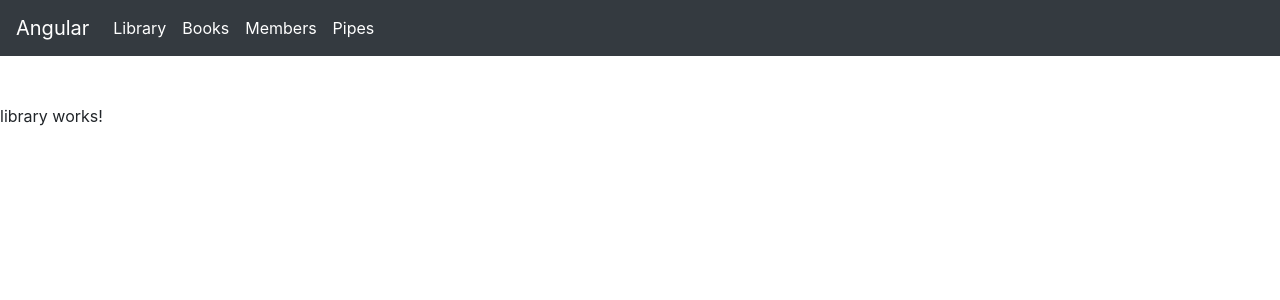
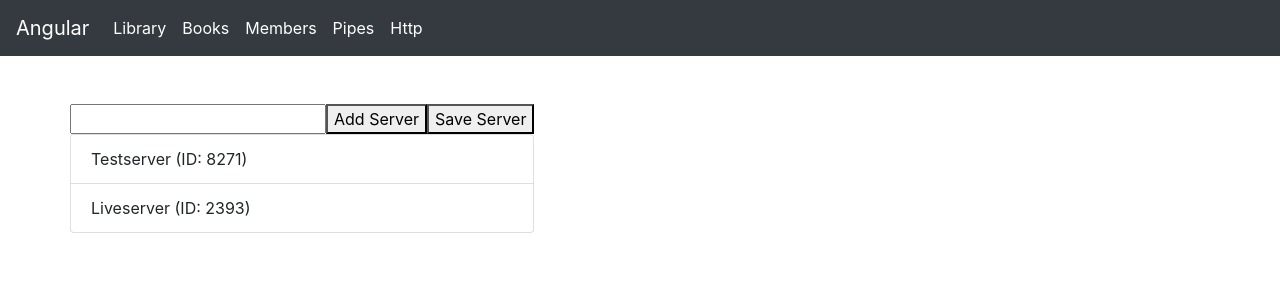
Before and after one commit to Carhoglu/angular-start, an Angular app: page /http in a window 1280 px wide. Shown: the top 300 px of the page. Built offline with nearby package versions, Linux system fonts and the light colour scheme.

Commit message:
Firebase Post Request

```diff
--- a/src/app/app.component.html
+++ b/src/app/app.component.html
@@ -6,6 +6,7 @@
       <a class="nav-item nav-link active" [routerLink]="['books']">Books</a>
       <a class="nav-item nav-link active" [routerLink]="['members']">Members</a>
       <a class="nav-item nav-link active" [routerLink]="['pipes']">Pipes</a>
+      <a class="nav-item nav-link active" [routerLink]="['http']">Http</a>
     </div>
   </div>
   <div class="navbar-expand ml-auto navbar-nav">
--- /dev/null
+++ b/src/app/http/http.component.html
@@ -0,0 +1,12 @@
+<div class="container">
+  <div class="row">
+    <div class="col-xxs-12">
+      <input type="text" #server>
+      <button type="submit" (click)=onAddServer(server.value)>Add Server</button>
+      <button type="submit" (click)=onSave()>Save Server</button>
+      <ul class="list-group">
+        <li class="list-group-item" *ngFor="let server of servers"> {{server.name}} (ID: {{server.id}}) </li>
+      </ul>
+    </div>
+  </div>
+</div>
--- /dev/null
+++ b/src/app/http/http.component.ts
@@ -0,0 +1,47 @@
+import { Component, OnInit } from '@angular/core';
+import { ServerService } from './server.service';
+
+@Component({
+  selector: 'app-http',
+  templateUrl: './http.component.html',
+  styleUrls: ['./http.component.css']
+})
+export class HttpComponent implements OnInit {
+
+  servers = [
+    {
+      name: 'Testserver',
+      capacity: 10,
+      id: this.generateId()
+    },
+    {
+      name: 'Liveserver',
+      capacity: 100,
+      id: this.generateId()
+    }
+  ];
+  onAddServer(name: string) {
+    this.servers.push({
+      name: name,
+      capacity: 50,
+      id: this.generateId()
+    });
+  }
+
+  constructor(private serverService : ServerService) { }
+
+  ngOnInit() {
+  }
+
+  private generateId() {
+    return Math.round(Math.random() * 10000);
+  }
+
+  onSave () {
+    this.serverService.store(this.servers).
+    subscribe( (response) => console.log(response),
+    (error)=> console.log(error)
+    )
+  }
+
+}
--- /dev/null
+++ b/src/app/http/server.service.ts
@@ -0,0 +1,13 @@
+import { Http } from '@angular/http';
+import { Injectable } from '@angular/core';
+@Injectable()
+export class ServerService {
+   constructor(private http : Http) {
+   }
+
+   store(servers : any []) {
+    return this.http.post('https://angular-udemy-http-ca329.firebaseio.com/data.json',servers);
+   }
+
+
+}
```
Also changed, not shown: src/app/app.module.ts (+8 -2 lines), src/app/http/http.component.css (added).
